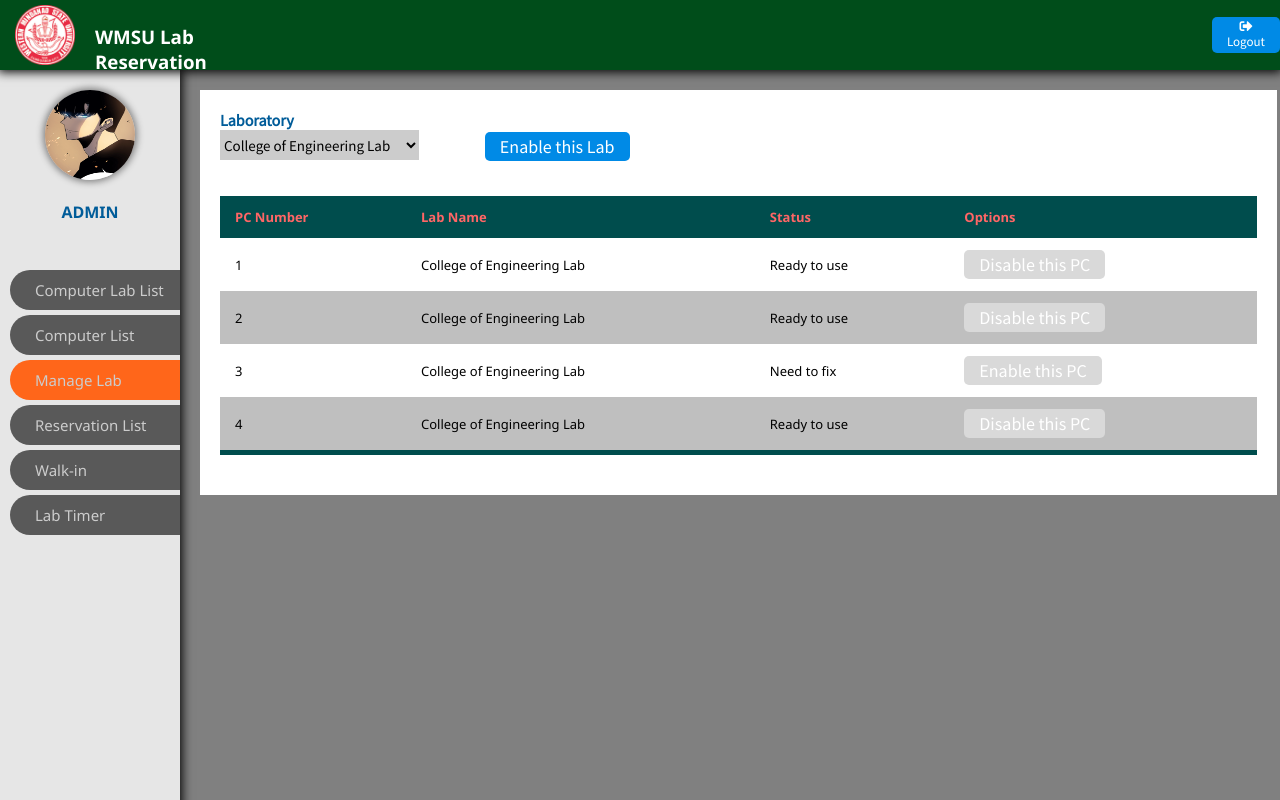
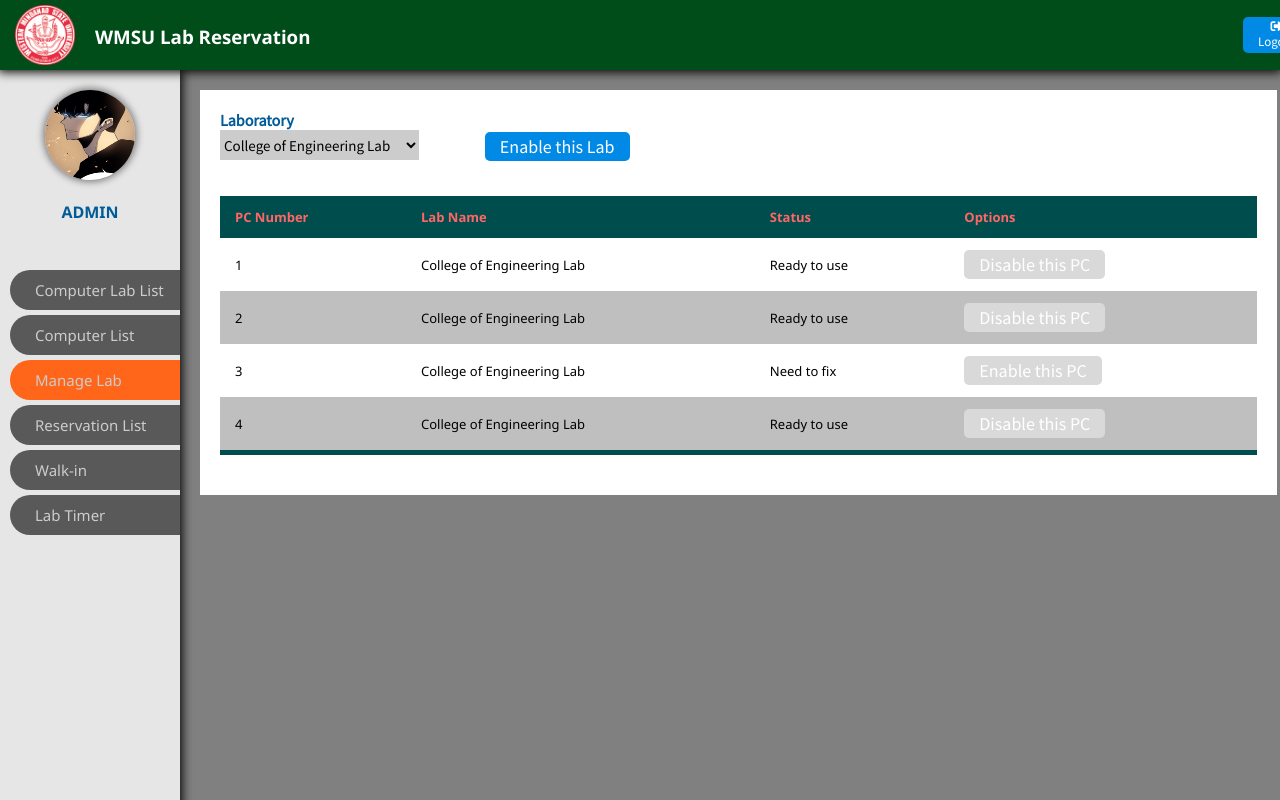
Before and after one commit to FactoJanrenzo/FactoJanrenzo.github.io, a PHP site: page /admin_disable.html in a window 1280 px wide. Run offline with PHP 8.4, Linux system fonts and the light colour scheme.

Commit message:
Update main.css
updated .header-title-wrapper and #logoutbutton

```diff
--- a/main.css
+++ b/main.css
@@ -95,13 +95,14 @@
 }
 
 .header-title-wrapper h3{
+    position: absolute;
     margin: auto;
     margin-top: 9px;
     color: white;
 }
 
 #logoutbutton {
-    margin-left: 920px;
+    margin-left: 1140px;
     font-size: 13px;
 }
 
```
